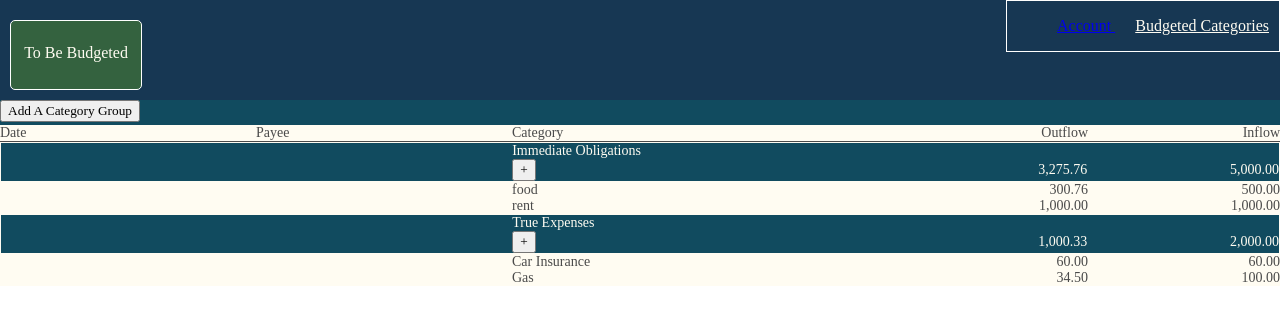
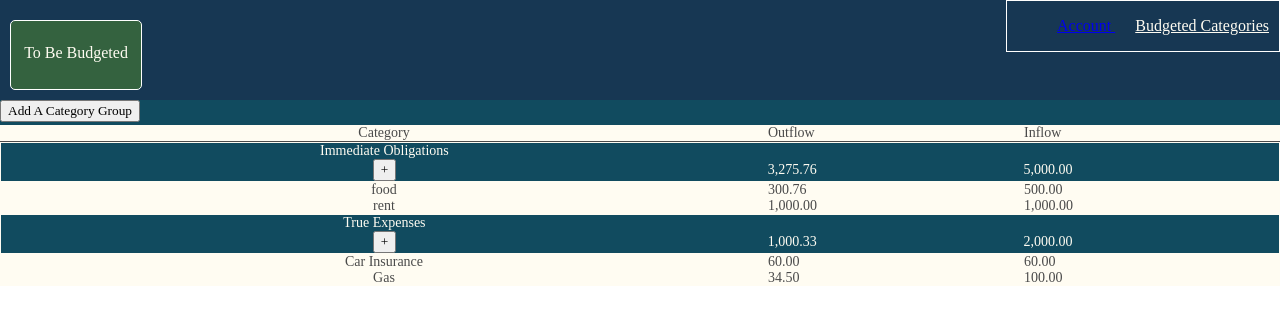
Before and after one commit to anbe6083/Budget_Application, a React (Create React App) app: page /budget in a window 1280 px wide. Shown: the top 324 px of the page. Built offline with nearby package versions, Linux system fonts and the light colour scheme.

Commit message:
Changed css for the budget container

```diff
--- a/src/App.css
+++ b/src/App.css
@@ -103,6 +103,20 @@ Link {
   text-align: right;
 }
 
+.budget-col1 {
+  display: inline-block;
+  text-align: center;
+  width: 60%;
+}
+.budget-col2 {
+  display: inline-block;
+  width: 20%;
+}
+.budget-col3 {
+  display: inline-block;
+  width: 20%;
+}
+
 .transaction {
   border-bottom: 1px solid #4A4A4A;
 }
--- a/src/category_groups.js
+++ b/src/category_groups.js
@@ -32,9 +32,7 @@ export default class CategoryGroups extends Component {
             return (
                 <div className = 'categoryGroupContainer' key={categoryGroup.groupName}>
                     <div className="categoryGroupDiv" >
-                        <div className="col1"></div>
-                        <div className="col2"></div>
-                        <div className='col3'>
+                        <div className='budget-col1'>
                             {categoryGroup.groupName}
                             {/* This button is for the user to add a new subcategory underneath each Category Group.
                             handleChange(event) changes the state of each input. handleSubmit changes the parent component's
@@ -42,11 +40,11 @@ export default class CategoryGroups extends Component {
                             */}
                             <AddSubcategory  categoryGroup={categoryGroup} handleSubmit={this.handleSubmit} handleChange={this.handleChange}/>
                         </div>
-                        <div className='col4'>
+                        <div className='budget-col2'>
                             {/* How much money has been spent in all of the subcategories */}
                             {categoryGroup.activity}
                         </div>
-                        <div className='col5'>
+                        <div className='budget-col3'>
                             {/* User specified amount of budgeted money in all of the subcategories */}
                             {categoryGroup.budgeted}
                         </div>
@@ -56,19 +54,15 @@ export default class CategoryGroups extends Component {
                             return (
                                 //maps a div to each subcategory
                                 <div className="subcategory" key={subcategory.category}>
-                                    <div className='col1'>
-                                    </div>
-                                    <div className='col2'>
-                                    </div>
-                                    <div className='col3'>
+                                    <div className='budget-col1'>
                                         {/* User specified category */}
                                         {subcategory.category}
                                     </div>
-                                    <div className='col4'>
+                                    <div className='budget-col2'>
                                         {/* How much money has been spent in each subcategory */}
                                         {subcategory.activity}
                                     </div>
-                                    <div className='col5'>
+                                    <div className='budget-col3'>
                                         {/* User specified budget */}
                                         {subcategory.budgeted}
                                     </div>
--- a/src/mainBudgetBody.js
+++ b/src/mainBudgetBody.js
@@ -1,6 +1,6 @@
 import React, { Component } from 'react';
 import './App.css';
-import TopLabel from './topLabel';
+import TopBudgetLabel from './topBudgetLabel';
 import CategoryGroups from './category_groups';
 
 //Description: This is the main body for the budgeted tab. Includes a TopLabel with Date,Payee,Category,Outflow, and Inflow
@@ -13,7 +13,7 @@ export default class MainBudgetBody extends Component {
     render() {
         return (
             <div className="mainBody">
-                <TopLabel />
+                <TopBudgetLabel />
                 <CategoryGroups categoryGroups={this.props.categoryGroups} handleAddSubcategory={this.props.handleAddSubcategory}/>
             </div>
         )
--- /dev/null
+++ b/src/topBudgetLabel.js
@@ -0,0 +1,24 @@
+import React, {Component} from 'react';
+
+export default class TopBudgetLabel extends Component {
+    constructor(props) {
+        super(props);
+
+    }
+
+    render() {
+        return(
+            <div className="topLabel">
+                <div className="budget-col1">
+                    Category
+                </div>
+                <div className="budget-col2">
+                    Outflow
+                </div>
+                <div className="budget-col3">
+                    Inflow
+                </div>
+            </div>
+        )
+    }
+}
```
